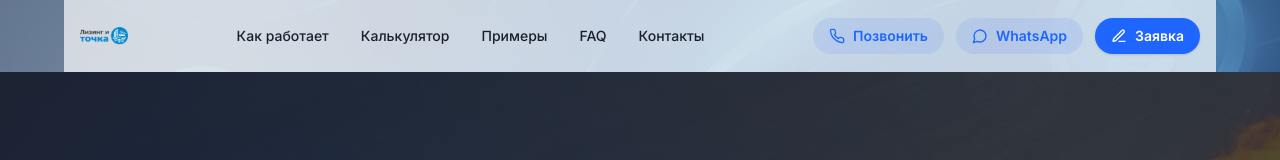
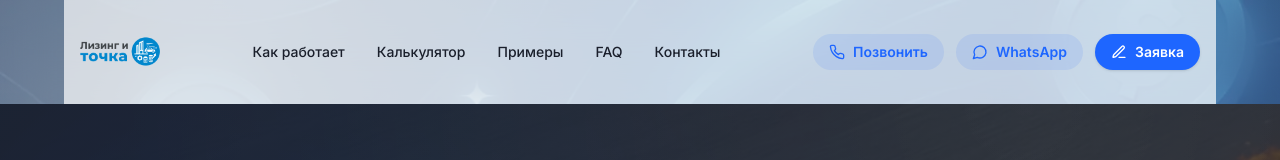
Before and after one commit to peexthree/lizing, a Next.js app: page / in a window 1280 px wide. Shown: the top 160 px of the page. Built offline with nearby package versions, Linux system fonts and the light colour scheme; no server answers.

Commit message:
╨Ю╨▒╨╜╨╛╨▓╨╕╨╗ ╨║╨╛╨┤ ╨┐╤А╨╛╨╡╨║╤В╨░

```diff
--- a/components/Header.tsx
+++ b/components/Header.tsx
@@ -48,9 +48,9 @@ export default function Header() {
           <Image
             src="/logo.svg"
             alt="Лизинг и точка"
-            height={48}
-            width={48}
-            className="h-10 w-auto md:h-12"
+             height={96}
+            width={96}
+            className="h-12 w-auto md:h-16 lg:h-20"
             priority
           />
         </motion.div>
--- a/components/Logo.tsx
+++ b/components/Logo.tsx
@@ -6,15 +6,15 @@ export default function Logo() {
     <Link
       href="/"
       aria-label="На главную"
-      className="relative block h-16 w-16"
+      className="relative block h-20 w-20"
     >
       <Image
-  src="/logo.svg"
-  alt="Лизинг и точка"
-  height={0}
-  width={0}
-  className="h-14 w-auto md:h-16"
-/>
+        src="/logo.svg"
+        alt="Лизинг и точка"
+        height={0}
+        width={0}
+        className="h-16 w-auto md:h-20 lg:h-24"
+      />
     </Link>
   )
 }
```
